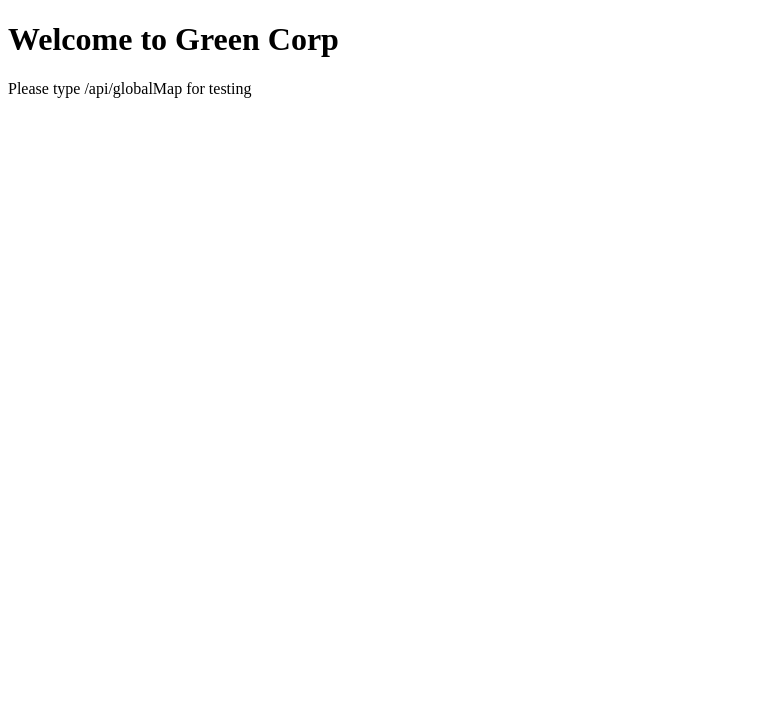
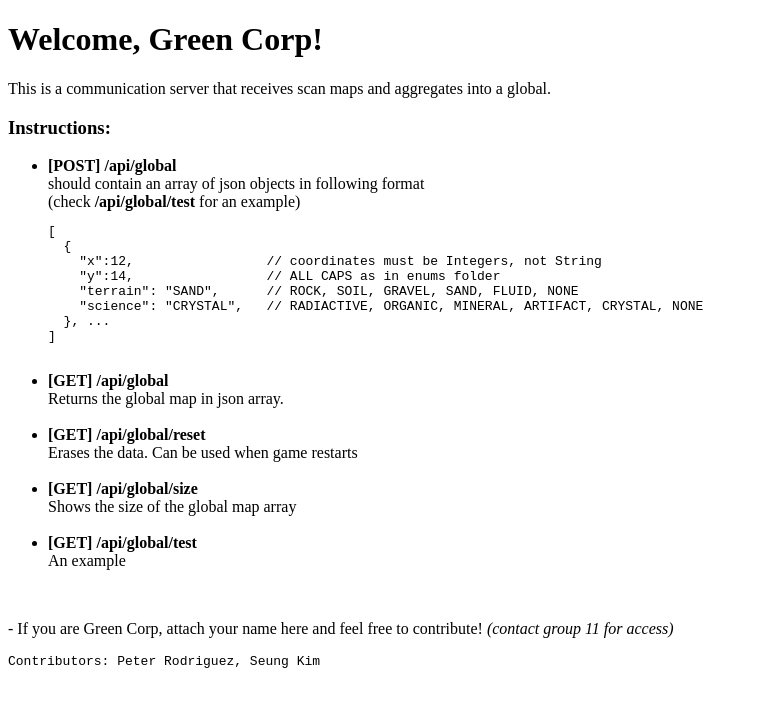
Before and after one commit to rkjc/RoboHerdServRepo-startF17, a website: page public/index.html in a window 1280 px wide. Shown: the whole page, without its empty margins (0-758 px from the left). Drawn offline with Linux system fonts and the light colour scheme.

Commit message:
added instruction page

```diff
--- a/public/index.html
+++ b/public/index.html
@@ -6,9 +6,45 @@
 </head>
 <body>
 
-<h1>Welcome to Green Corp</h1>
-<p>Please type /api/globalMap for testing</p>
+<h1>Welcome, Green Corp!</h1>
+<p>This is a communication server that receives scan maps and aggregates into a global.<br><h3>Instructions:</h3></p>
+<ul>
+    <li>
+        <strong>[POST] /api/global</strong><br>
+        should contain an array of json objects in following format<br>
+        (check <strong>/api/global/test</strong> for an example)
+        <pre>
+[
+  {
+    "x":12,                 // coordinates must be Integers, not String
+    "y":14,                 // ALL CAPS as in enums folder
+    "terrain": "SAND",      // ROCK, SOIL, GRAVEL, SAND, FLUID, NONE
+    "science": "CRYSTAL",   // RADIACTIVE, ORGANIC, MINERAL, ARTIFACT, CRYSTAL, NONE
+  }, ...
+]
+        </pre>
+    </li>
+    <li>
+        <strong>[GET] /api/global</strong><br>
+        Returns the global map in json array.
 
+    </li><br>
+    <li>
+        <strong>[GET] /api/global/reset</strong><br>
+        Erases the data. Can be used when game restarts
+    </li><br>
+    <li>
+        <strong>[GET] /api/global/size</strong><br>
+        Shows the size of the global map array
+    </li><br>
+    <li>
+        <strong>[GET] /api/global/test</strong><br>
+        An example
+    </li>
+</ul>
 
+<br>
+<p>- If you are Green Corp, attach your name here and feel free to contribute! <em>(contact group 11 for access)</em></p>
+<pre>Contributors: Peter Rodriguez, Seung Kim</pre>
 </body>
 </html>
```
Also changed, not shown: app.js (+71 -18 lines).
